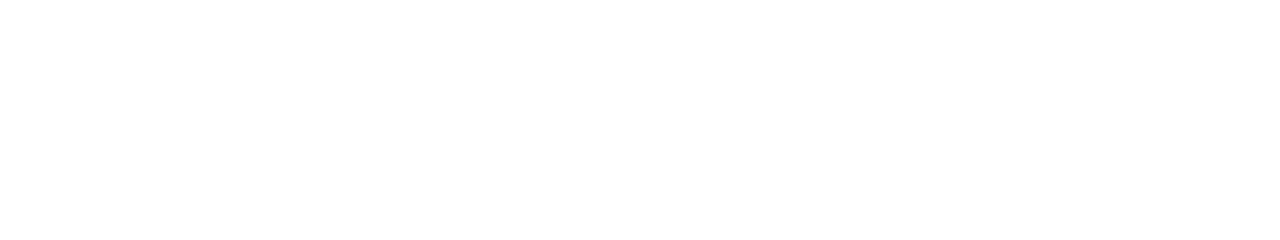
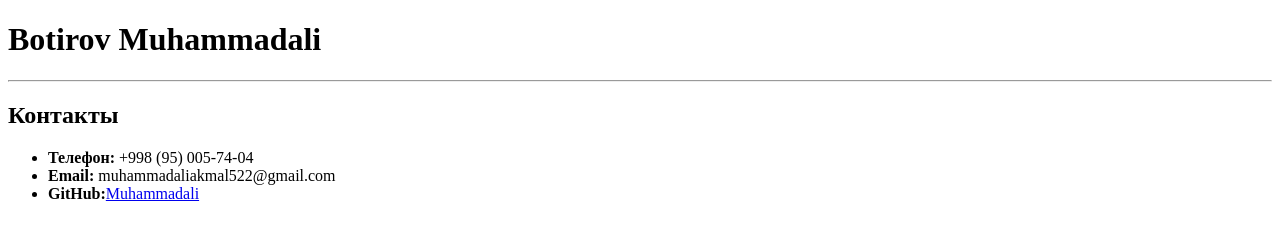
Before and after one commit to Muhammadali522/rsschool-cv, a plain HTML site: page index.html in a window 1280 px wide. Drawn offline with Linux system fonts and the light colour scheme.

Commit message:
feat: add my info

```diff
--- a/index.html
+++ b/index.html
@@ -7,6 +7,13 @@
     <link rel="stylesheet" href="./">
 </head>
 <body>
-
+    <h1>Botirov Muhammadali</h1>
+    <hr>
+    <h2>Контакты</h2>
+    <ul>
+        <li><strong>Телефон:</strong> +998 (95) 005-74-04</li>
+        <li><strong>Email:</strong> muhammadaliakmal522@gmail.com</li>
+        <li><strong>GitHub:</strong><a href="https://github.com/Muhammadali522/rsschool-cv">Muhammadali</a></li>
+    </ul>
 </body>
 </html>
```
